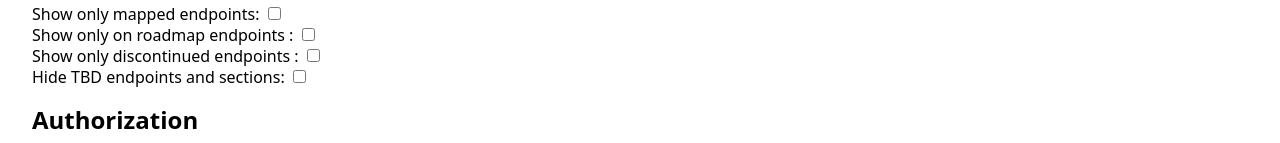
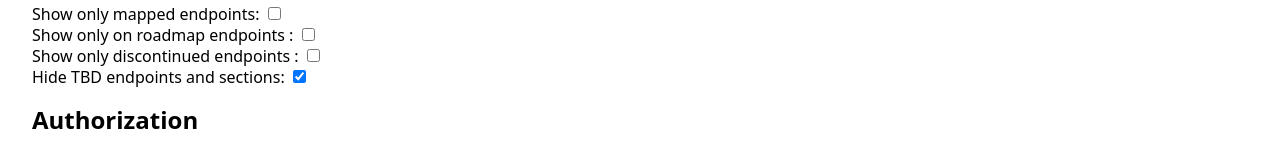
Before and after one commit to camunda/camunda-7-to-8-migration-tooling, a React (Vite) app in the folder code-conversion/api-mapping/: page / in a window 1280 px wide. Shown: the part 352-495 px from the top of the page. Built offline with nearby package versions, Linux system fonts and the light colour scheme.

Commit message:
Switched default filter to not show TBD endpoints

```diff
--- a/code-conversion/api-mapping/src/App.jsx
+++ b/code-conversion/api-mapping/src/App.jsx
@@ -11,7 +11,7 @@ function App() {
 	const [selectedMapping, setSelectedMapping] = useState(mappingIndex[0]);
 	const [selectedMethod, setSelectedMethod] = useState("all");
 	const [searchText, setSearchText] = useState("");
-	const [hideTBDEndpoints, setHideTBDEndpoints] = useState(false);
+	const [hideTBDEndpoints, setHideTBDEndpoints] = useState(true);
 	const [showMappedEndpoints, setShowMappedEndpoints] = useState(false);
 	const [showRoadmapEndpoints, setShowRoadmapEndpoints] = useState(false);
 	const [showDiscontinuedEndpoints, setShowDiscontinuedEndpoints] =
```
